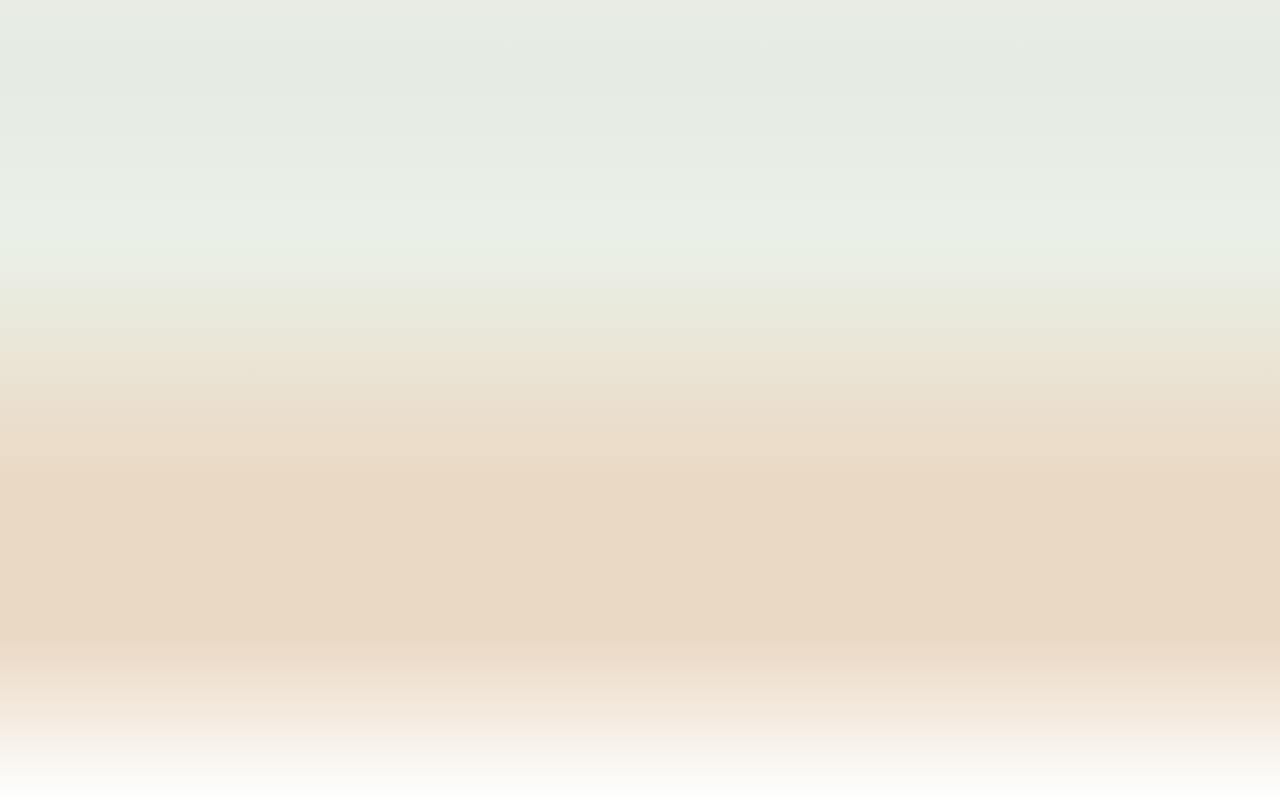
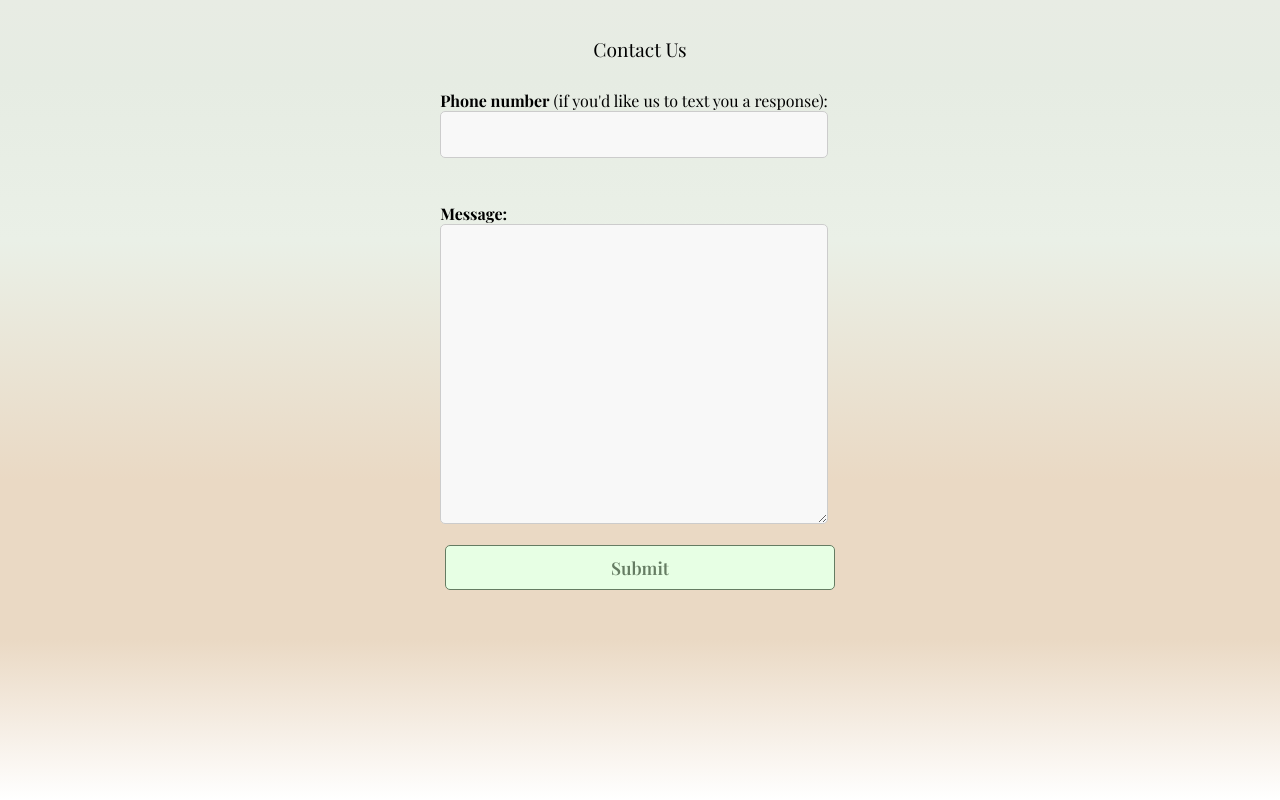
Before and after one commit to cwkoss/skincare, a React (Create React App) app: page /#/contact in a window 1280 px wide. Before the commit this address had no page. Built offline with nearby package versions, Linux system fonts and the light colour scheme; a web font is replaced by a local one.

Commit message:
add contact us page

```diff
--- a/src/App.css
+++ b/src/App.css
@@ -64,7 +64,7 @@ h1, h2, h3 {
   display: flex;
   flex-direction: column;
   text-align:left;
-  margin-bottom:8vh;
+  margin-bottom:3vh;
 }
 
 .homePageContainer .title h1{
@@ -82,7 +82,7 @@ h1, h2, h3 {
 }
 
 .homePageContainer .startbutton {
-  margin: 10vh 2vh 20vh;
+  margin: 10vh 2vh 12vh;
   padding: 4vh 1vh;
   border-radius: 15vh;
   background-color: #eeddc7;
@@ -275,3 +275,40 @@ div.commentary {
   0% { transform: rotate(0deg); }
   100% { transform: rotate(360deg); }
 }
+
+.contact-us-form {
+  display: flex;
+  flex-direction: column;
+  align-items: left;
+  justify-content: left;
+  margin-top: 20px;
+}
+
+.contact-us-form textarea {
+  width: 100%;
+  height: 300px;
+  padding: 12px 20px;
+  box-sizing: border-box;
+  border: 1px solid #ccc;
+  border-radius: 5px;
+  background-color: #f8f8f8;
+  font-family: Arial, Helvetica, sans-serif;
+  font-size: 1.1em;
+}
+
+.contact-us-form input {
+  font-size: 1.1em;
+  width: 100%;
+  padding: 12px 20px;
+  box-sizing: border-box;
+  border: 1px solid #ccc;
+  border-radius: 5px;
+  background-color: #f8f8f8;
+  font-family: Arial, Helvetica, sans-serif;
+
+}
+
+.contact-us-form label {
+  padding: 12px 12px 12px 0;
+  display: inline-block;
+}
--- a/src/App.js
+++ b/src/App.js
@@ -9,6 +9,7 @@ import FinalizeRecipe from './FinalizeRecipe';
 import SavedRecipe from './SavedRecipe';
 import OrderFormulation from './OrderFormulation';
 import OrderSuccess from './OrderSuccess';
+import Contact from './Contact';
 
 
 function App() {
@@ -76,6 +77,7 @@ function App() {
         <Route path="/saved-recipe" element={<SavedRecipe />} />
         <Route path="/order-formulation" element={<OrderFormulation />} />
         <Route path="/order-success" element={<OrderSuccess />} />
+        <Route path="/contact" element={<Contact />}/>
       </Routes>
     </Router>
   );
--- /dev/null
+++ b/src/Contact.js
@@ -0,0 +1,56 @@
+import React, { useState } from 'react';
+import { db } from './firebase-config';
+import { collection, addDoc } from 'firebase/firestore'
+
+const Contact = () => {
+  const [phoneNumber, setPhoneNumber] = useState('');
+  const [message, setMessage] = useState('');
+  const [isSubmitted, setIsSubmitted] = useState(false);
+
+  const handleSubmit = async (e) => {
+    e.preventDefault();
+
+    try {
+      await addDoc(collection(db, 'contact-form-submissions'), {
+        phoneNumber,
+        message,
+        createdAt: new Date()
+      });
+
+        setIsSubmitted(true);
+    } catch (error) {
+      console.error("Error adding document: ", error);
+    }
+  };
+
+  if (isSubmitted) {
+    return <div><h1>Thanks for contacting us! <br /> We'll get back to you soon!</h1>
+    <a href="/">Back to home</a>
+    </div>;
+  }
+
+  return (
+    <form onSubmit={handleSubmit} className='contact-us-form'>
+        <h2>Contact Us</h2>
+      <label>
+        <strong>Phone number</strong> (if you'd like us to text you a response): <br />
+        <input
+          type="text"
+          value={phoneNumber}
+          onChange={(e) => setPhoneNumber(e.target.value)}
+        />
+      </label>
+        <br />
+      <label>
+        <strong>Message:</strong><br />
+        <textarea
+          value={message}
+          onChange={(e) => setMessage(e.target.value)}
+        />
+      </label>
+      <button type="submit">Submit</button>
+    </form>
+  );
+};
+
+export default Contact;
```
